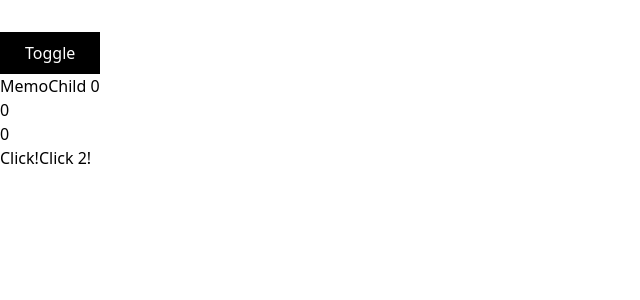
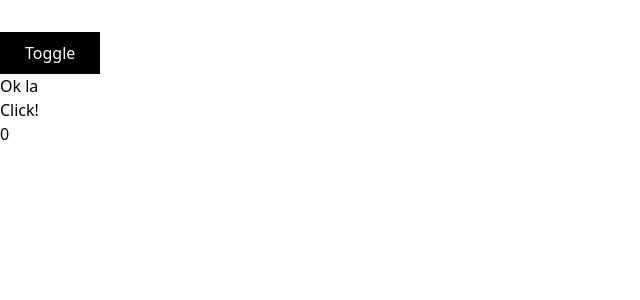
Before and after one commit to truongnhuhungnam/react-learning, a React (Create React App) app: page / in a window 1280 px wide. Both pictures are taken after a click on the button "Toggle". Shown: the top 300 px of the page, without its empty margins (0-640 px from the left). Built offline with nearby package versions, Linux system fonts and the light colour scheme.

Commit message:
UseCallback

```diff
--- a/src/App.js
+++ b/src/App.js
@@ -1,5 +1,5 @@
 import { useState } from "react";
-import Memo from "./components/Memo";
+import UseCallback from "./components/UseCallback";
 
 function App() {
     const [show, setShow] = useState(false);
@@ -12,7 +12,7 @@ function App() {
                 >
                     Toggle
                 </button>
-                {show && <Memo />}
+                {show && <UseCallback />}
             </div>
         </div>
     );
--- /dev/null
+++ b/src/components/UseCallback.js
@@ -0,0 +1,24 @@
+import { useState, useCallback } from "react";
+import UseCallbackChild from "./UseCallbackChild";
+
+// 1. memo() -> Higher Order Component (HOC)
+// 2. useCallback()
+// - Reference types
+// - React memo()
+
+const UseCallback = () => {
+    const [count, setCount] = useState(0);
+
+    const handleIncrease = useCallback(() => {
+        setCount((prevCount) => prevCount + 1);
+    }, []);
+
+    return (
+        <div>
+            <UseCallbackChild onIncrease={handleIncrease} />
+            <h1>{count}</h1>
+        </div>
+    );
+};
+
+export default UseCallback;
--- /dev/null
+++ b/src/components/UseCallbackChild.js
@@ -0,0 +1,13 @@
+import { memo } from "react";
+
+const UseCallbackChild = ({ onIncrease }) => {
+    console.log("re-render!");
+    return (
+        <>
+            <h2>Ok la</h2>
+            <button onClick={onIncrease}>Click!</button>
+        </>
+    );
+};
+
+export default memo(UseCallbackChild);
```
